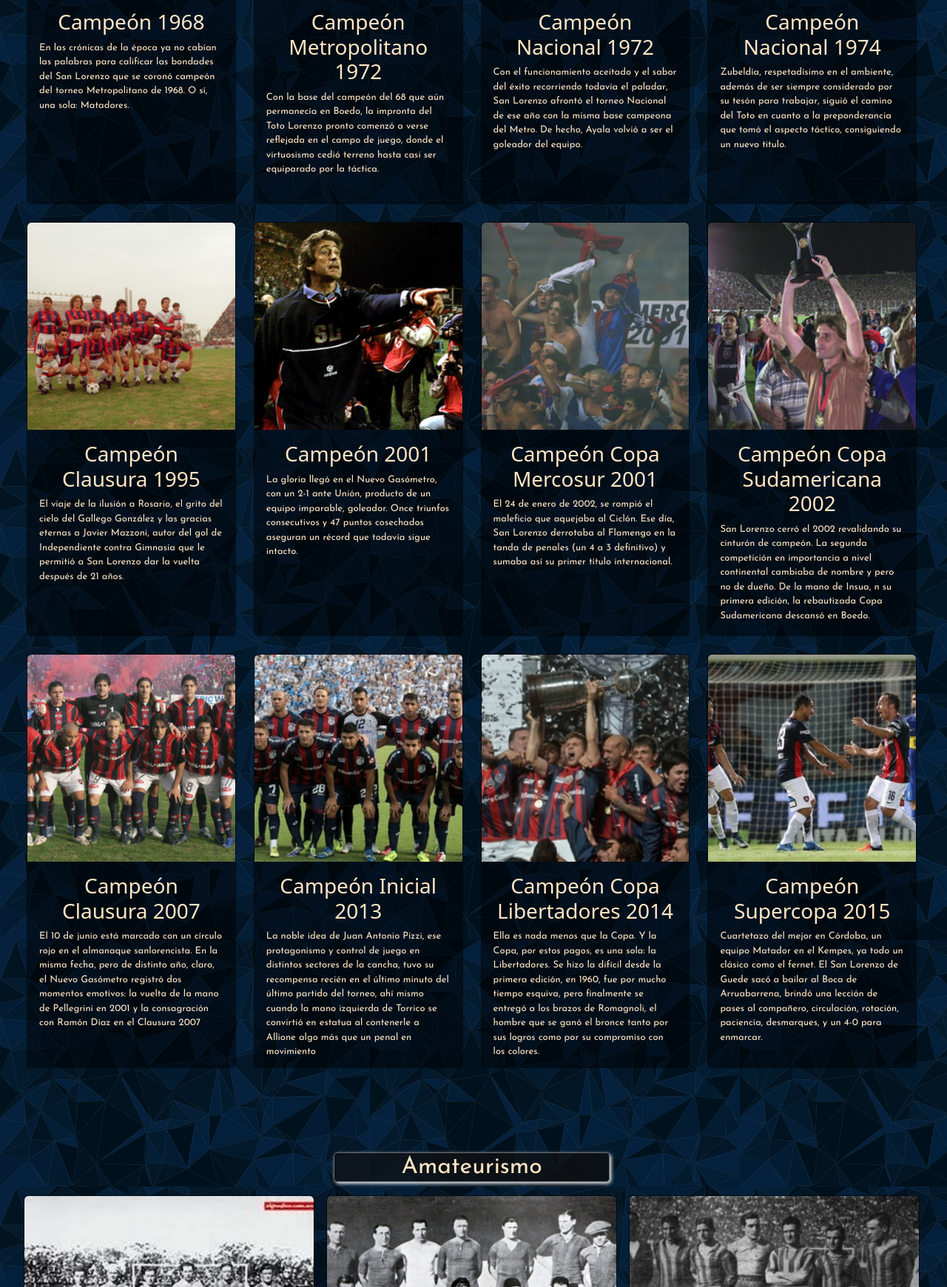
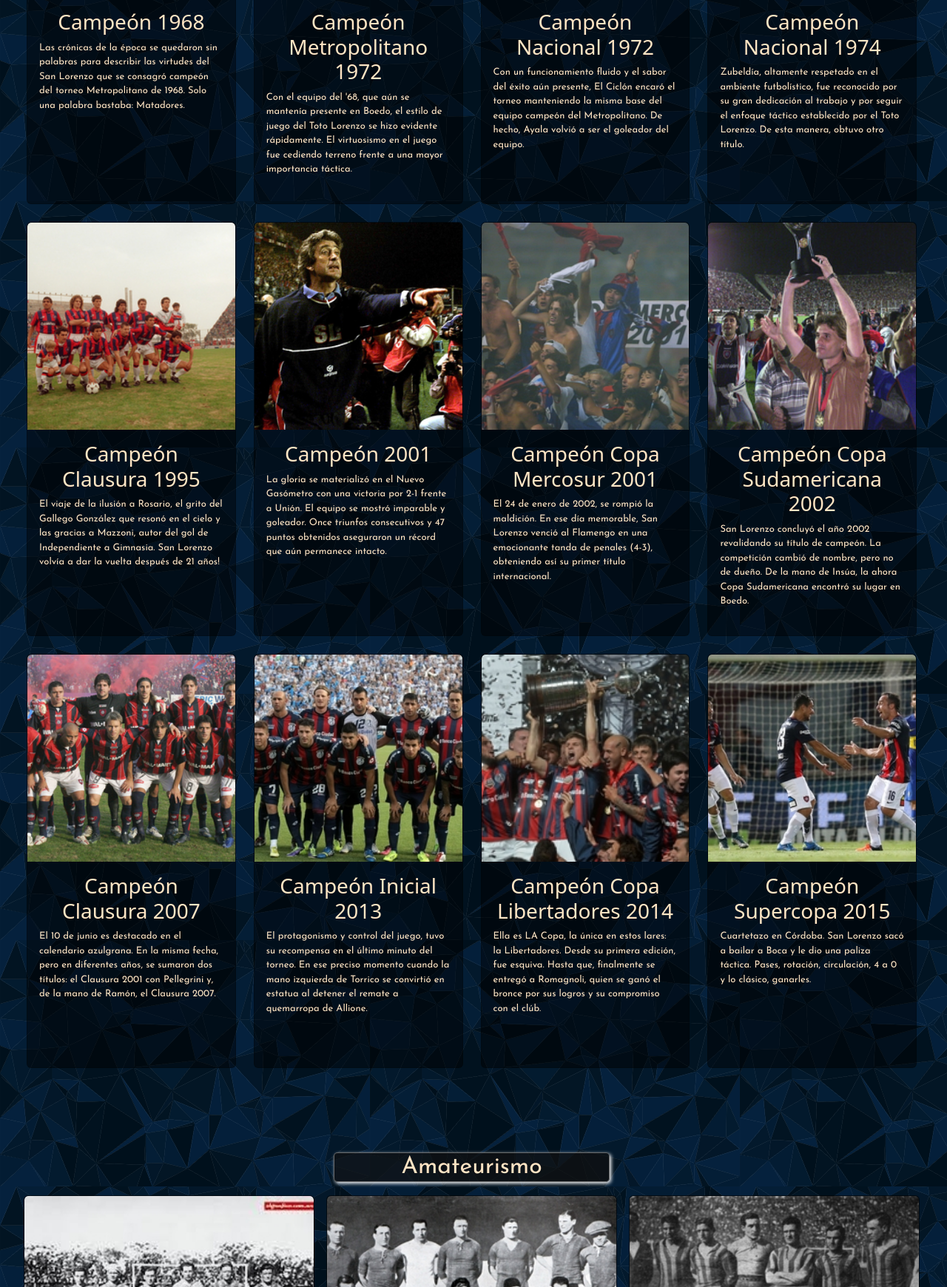
Before and after one commit to SantiagoMarquinez/PFMarquinez, a website: page pages/futbol.html in a window 1280 px wide. Shown: the part 1060-2800 px from the top of the page at 74% size. Drawn offline with nearby package versions, Linux system fonts and the light colour scheme.

Commit message:
elimine todos los lorem y los textos copiados, reemplazandolos por texto nuevo

```diff
--- a/pages/futbol.html
+++ b/pages/futbol.html
@@ -87,11 +87,7 @@
                         <img src="../images/campeon46.jpg" class="card-img-top img-fluid" alt="campeones 1946">
                         <div class="card-body">
                             <h3 class="card-title">Campeón 1946</h3>
-                            <p class="card-text">En 1945 habían llegado Armando Farro (de Banfield) y René Pontoni
-                                (Newell’s) y ya estaba en el club el gran Rinaldo Martino. La Reserva venía de ser
-                                campeona
-                                y prometía muchísimo: la llamaban La Orquesta.Por eso promovieron al arquero Mierko
-                                Blazina.
+                            <p class="card-text">En 1945, se sumaron al club Armando Farro (de Banfield) y René Pontoni (de Newell's), mientras que el gran Rinaldo Martino ya formaba parte del equipo. La Reserva, que había sido campeona, prometía mucho y era conocida como "La Orquesta". Debido a esto, el arquero Mierko Blazina fue ascendido.
                             </p>
                         </div>
                     </div>
@@ -111,11 +107,7 @@
                         <img src="../images/1968.jpg" class="card-img-top img-fluid" alt="campeón 1968">
                         <div class="card-body">
                             <h3 class="card-title">Campeón 1968</h3>
-                            <p class="card-text">En las crónicas de la época ya no cabían las palabras para calificar
-                                las
-                                bondades del San Lorenzo que se coronó campeón del torneo Metropolitano de 1968. O sí,
-                                una
-                                sola: Matadores.
+                            <p class="card-text">Las crónicas de la época se quedaron sin palabras para describir las virtudes del San Lorenzo que se consagró campeón del torneo Metropolitano de 1968. Solo una palabra bastaba: Matadores.
                             </p>
                         </div>
                     </div>
@@ -125,10 +117,7 @@
                         <img src="../images/metro1972.jpg" class="card-img-top img-fluid" alt="campeones metropolitano 1972">
                         <div class="card-body">
                             <h3 class="card-title">Campeón Metropolitano 1972</h3>
-                            <p class="card-text">Con la base del campeón del 68 que aún permanecía en Boedo, la impronta
-                                del
-                                Toto Lorenzo pronto comenzó a verse reflejada en el campo de juego, donde el virtuosismo
-                                cedió terreno hasta casi ser equiparado por la táctica.
+                            <p class="card-text">Con el equipo del '68, que aún se mantenía presente en Boedo, el estilo de juego del Toto Lorenzo se hizo evidente rápidamente. El virtuosismo en el juego fue cediendo terreno frente a una mayor importancia táctica.
                             </p>
                         </div>
                     </div>
@@ -138,11 +127,7 @@
                         <img src="../images/nacional1972.jpg" class="card-img-top img-fluid" alt="campeones nacional 1972">
                         <div class="card-body">
                             <h3 class="card-title">Campeón Nacional 1972</h3>
-                            <p class="card-text">Con el funcionamiento aceitado y el sabor del éxito recorriendo todavía
-                                el
-                                paladar, San Lorenzo afrontó el torneo Nacional de ese año con la misma base campeona
-                                del
-                                Metro. De hecho, Ayala volvió a ser el goleador del equipo.
+                            <p class="card-text">Con un funcionamiento fluido y el sabor del éxito aún presente, El Ciclón encaró el torneo manteniendo la misma base del equipo campeón del Metropolitano. De hecho, Ayala volvió a ser el goleador del equipo.
                             </p>
                         </div>
                     </div>
@@ -152,11 +137,7 @@
                         <img src="../images/nacional1974.jpg" class="card-img-top img-fluid" alt="campeones Nacional 1974">
                         <div class="card-body">
                             <h3 class="card-title">Campeón Nacional 1974</h3>
-                            <p class="card-text">Zubeldía, respetadísimo en el ambiente, además de ser siempre
-                                considerado
-                                por su tesón para trabajar, siguió el camino del Toto en cuanto a la preponderancia que
-                                tomó
-                                el aspecto táctico, consiguiendo un nuevo titulo.
+                            <p class="card-text">Zubeldía, altamente respetado en el ambiente futbolístico, fue reconocido por su gran dedicación al trabajo y por seguir el enfoque táctico establecido por el Toto Lorenzo. De esta manera, obtuvo otro título.
                             </p>
                         </div>
                     </div>
@@ -166,11 +147,7 @@
                         <img src="../images/calusura1995.jpg" class="card-img-top img-fluid" alt="Campeón Clausura 1995">
                         <div class="card-body">
                             <h3 class="card-title">Campeón Clausura 1995</h3>
-                            <p class="card-text">El viaje de la ilusión a Rosario, el grito del cielo del Gallego
-                                González y
-                                las gracias eternas a Javier Mazzoni, autor del gol de Independiente contra Gimnasia que
-                                le
-                                permitió a San Lorenzo dar la vuelta después de 21 años.
+                            <p class="card-text">El viaje de la ilusión a Rosario, el grito del Gallego González que resonó en el cielo  y las gracias a Mazzoni, autor del gol de Independiente a Gimnasia. San Lorenzo volvía a dar la vuelta después de 21 años!
                             </p>
                         </div>
                     </div>
@@ -180,11 +157,7 @@
                         <img src="../images/clausura2001.jpg" class="card-img-top img-fluid" alt="Campeón 2001">
                         <div class="card-body">
                             <h3 class="card-title">Campeón 2001</h3>
-                            <p class="card-text">La gloria llegó en el Nuevo Gasómetro, con un 2-1 ante Unión, producto
-                                de
-                                un equipo imparable, goleador. Once triunfos consecutivos y 47 puntos cosechados
-                                aseguran un
-                                récord que todavía sigue intacto.
+                            <p class="card-text">La gloria se materializó en el Nuevo Gasómetro con una victoria por 2-1 frente a Unión. El equipo se mostró imparable y goleador. Once triunfos consecutivos y 47 puntos obtenidos aseguraron un récord que aún permanece intacto.
                             </p>
                         </div>
                     </div>
@@ -194,11 +167,7 @@
                         <img src="../images/mercosur2001.jpg" class="card-img-top img-fluid" alt="Campeón Mercosur 2001">
                         <div class="card-body">
                             <h3 class="card-title">Campeón Copa Mercosur 2001</h3>
-                            <p class="card-text">El 24 de enero de 2002, se rompió el maleficio que aquejaba al Ciclón.
-                                Ese
-                                día, San Lorenzo derrotaba al Flamengo en la tanda de penales (un 4 a 3 definitivo) y
-                                sumaba
-                                así su primer título internacional.
+                            <p class="card-text">El 24 de enero de 2002, se rompió la maldición. En ese día memorable, San Lorenzo venció al Flamengo en una emocionante tanda de penales (4-3), obteniendo así su primer título internacional.
                             </p>
                         </div>
                     </div>
@@ -208,11 +177,7 @@
                         <img src="../images/sudamericana2002.jpg" class="card-img-top img-fluid" alt="Campeón Sudamericana 2002">
                         <div class="card-body">
                             <h3 class="card-title">Campeón Copa Sudamericana 2002</h3>
-                            <p class="card-text">San Lorenzo cerró el 2002 revalidando su cinturón de campeón. La
-                                segunda
-                                competición en importancia a nivel continental cambiaba de nombre y pero no de dueño. De
-                                la
-                                mano de Insua, n su primera edición, la rebautizada Copa Sudamericana descansó en Boedo.
+                            <p class="card-text">San Lorenzo concluyó el año 2002 revalidando su título de campeón. La competición cambió de nombre, pero no de dueño. De la mano de Insúa, la ahora Copa Sudamericana encontró su lugar en Boedo.
                             </p>
                         </div>
                     </div>
@@ -222,11 +187,7 @@
                         <img src="../images/clausura2007.jpg" class="card-img-top img-fluid" alt="Campeón clausura 2007">
                         <div class="card-body">
                             <h3 class="card-title">Campeón Clausura 2007</h3>
-                            <p class="card-text">El 10 de junio está marcado con un círculo rojo en el almanaque
-                                sanlorencista. En la misma fecha, pero de distinto año, claro, el Nuevo Gasómetro
-                                registró
-                                dos momentos emotivos: la vuelta de la mano de Pellegrini en 2001 y la consagración con
-                                Ramón Díaz en el Clausura 2007
+                            <p class="card-text">El 10 de junio es destacado en el calendario azulgrana. En la misma fecha, pero en diferentes años, se sumaron dos títulos: el Clausura 2001 con Pellegrini y, de la mano de Ramón, el Clausura 2007.
                             </p>
                         </div>
                     </div>
@@ -236,13 +197,7 @@
                         <img src="../images/inicial2013.jpg" class="card-img-top img-fluid" alt="Campeón 2013">
                         <div class="card-body">
                             <h3 class="card-title">Campeón Inicial 2013</h3>
-                            <p class="card-text">La noble idea de Juan Antonio Pizzi, ese protagonismo y control de
-                                juego en
-                                distintos sectores de la cancha, tuvo su recompensa recién en el último minuto del
-                                último
-                                partido del torneo, ahí mismo cuando la mano izquierda de Torrico se convirtió en
-                                estatua al
-                                contenerle a Allione algo más que un penal en movimiento
+                            <p class="card-text">El protagonismo y control del juego, tuvo su recompensa en el último minuto del torneo. En ese preciso momento cuando la mano izquierda de Torrico se convirtió en estatua al detener el remate a quemarropa de Allione.
                             </p>
                         </div>
                     </div>
@@ -252,11 +207,7 @@
                         <img src="../images/libertadores2014.jpg" class="card-img-top img-fluid" alt="Campeón libertadores 2014">
                         <div class="card-body torneo">
                             <h3 class="card-title">Campeón Copa Libertadores 2014</h3>
-                            <p class="card-text">Ella es nada menos que la Copa. Y la Copa, por estos pagos, es una
-                                sola: la
-                                Libertadores. Se hizo la difícil desde la primera edición, en 1960, fue por mucho tiempo
-                                esquiva, pero finalmente se entregó a los brazos de Romagnoli, el hombre que se ganó el
-                                bronce tanto por sus logros como por su compromiso con los colores.
+                            <p class="card-text">Ella es LA Copa, la única en estos lares: la Libertadores. Desde su primera edición, fue esquiva. Hasta que, finalmente se entregó a Romagnoli, quien se ganó el bronce por sus logros y su compromiso con el clúb.
                             </p>
                         </div>
                     </div>
@@ -266,12 +217,7 @@
                         <img src="../images/supercopa2015.jpg" class="card-img-top img-fluid" alt="Campeón supercopa 2015">
                         <div class="card-body">
                             <h3 class="card-title">Campeón Supercopa 2015</h3>
-                            <p class="card-text">Cuartetazo del mejor en Córdoba, un equipo Matador en el Kempes, ya
-                                todo un
-                                clásico como el fernet. El San Lorenzo de Guede sacó a bailar al Boca de Arruabarrena,
-                                brindó una lección de pases al compañero, circulación, rotación, paciencia, desmarques,
-                                y un
-                                4-0 para enmarcar.
+                            <p class="card-text">Cuartetazo en Córdoba. San Lorenzo sacó a bailar a Boca y le dio una paliza táctica. Pases, rotación, circulación, 4 a 0 y lo clásico, ganarles.
                             </p>
                         </div>
                     </div>
@@ -290,9 +236,7 @@
                         <img src="../images/campeon1923.jpg" class="card-img-top img-fluid" alt="Campeón 1923">
                         <div class="card-body ">
                             <h3 class="card-title">Campeón 1923</h3>
-                            <p class="card-text">Y llegó el título nomás. El equipo azulgrana ganó 17 de los 20
-                                encuentros que disputó, empató uno y perdió apenas dos, convirtió 34 goles y sólo
-                                recibió 13. Atrás quedaron Independiente y River.
+                            <p class="card-text">¡Y llegó el ansiado título! El equipo azulgrana logró la victoria en 17 de los 20 partidos disputados, empatando uno y perdiendo solamente dos. Anotó 34 goles y solo recibió 13. Dejando atrás a Independiente y River.
                             </p>
                         </div>
                     </div>
@@ -302,11 +246,7 @@
                         <img src="../images/campeones1924.jpg" class="card-img-top img-fluid" alt="Campeón 1924">
                         <div class="card-body">
                             <h3 class="card-title">Campeón 1924</h3>
-                            <p class="card-text">Coherencia mediante, se mantuvo la base del campeón. Y nuevamente San
-                                Lorenzo se quedaría con el título de la Asociación Amateur de Football. Mucho tuvo que
-                                ver para este segundo logro la vieja cancha de Avenida La Plata: de local, el equipo
-                                marcó 32 de los 48 goles que hizo en este torneo y, como si fuera poco, ganó 11 de los
-                                14 partidos que jugó ahí.
+                            <p class="card-text">Con coherencia, se mantuvo la base del equipo campeón y una vez más San Lorenzo se coronó campeón de la Asociación Amateur de Football. La antigua cancha de Avenida La Plata jugó un papel crucial en este segundo logro, ya que el equipo anotó 32 de los 48 goles en casa y ganó 11 de los 14 partidos disputados allí.
                             </p>
                         </div>
                     </div>
@@ -316,10 +256,7 @@
                         <img src="../images/campeon1927.jpg" class="card-img-top img-fluid" alt="Campeón 1927">
                         <div class="card-body">
                             <h3 class="card-title">Campeón 1927</h3>
-                            <p class="card-text">Resultó hasta previsible el título de 1927, con un equipo que, por
-                                momentos, fue verdaderamente imbatible. Estableció una marca histórica con 47 partidos
-                                invicto (desde el 2 de mayo del 26 hasta el 31 de diciembre del 27, con 39 victorias y
-                                ocho empates).
+                            <p class="card-text">El título de 1927 resultó casi predecible, gracias a un equipo que por momentos fue realmente imbatible. Establecieron un récord histórico al mantenerse invictos durante 47 partidos consecutivos, desde el 2 de mayo de 1926 hasta el 31 de diciembre de 1927, con un total de 39 triunfos y ocho empates.
                             </p>
                         </div>
                     </div>
```
